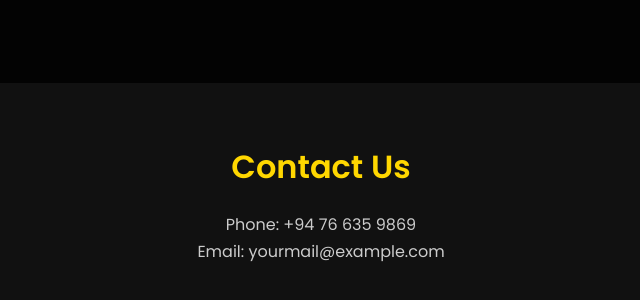
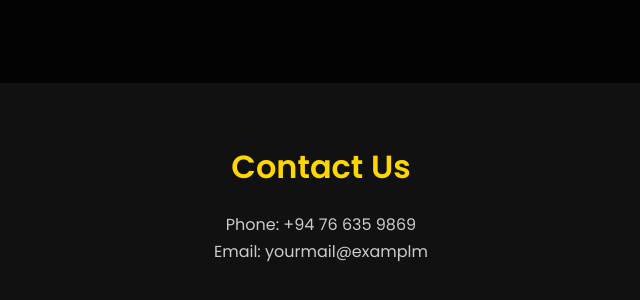
Before and after one commit to pasidu10/migadaya.piriven-, a plain HTML site: page contact.html in a window 1280 px wide. Shown: the full height of the page, 319-959 px from the left. Drawn offline with Linux system fonts and the light colour scheme.

Commit message:
Update contact.html

```diff
--- a/contact.html
+++ b/contact.html
@@ -19,7 +19,7 @@
   <section class="content-section">
     <h1>Contact Us</h1>
     <p>Phone: +94 76 635 9869</p>
-    <p>Email: yourmail@example.com</p>
+    <p>Email: yourmail@examplm</p>
   </section>
 </body>
 </html>
```
